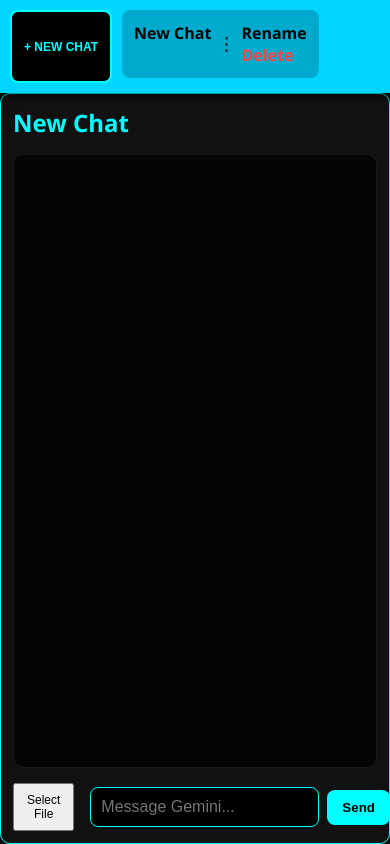
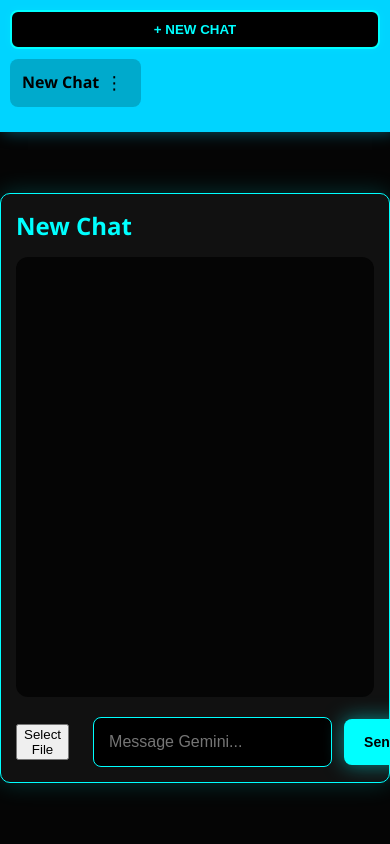
Before and after one commit to noam132/AiEditsBeta, a website: page index.html in a window 390 px wide. Shown: the top 844 px of the page. Drawn offline with Linux system fonts and the light colour scheme.

Commit message:
Update style.css

```diff
--- a/style.css
+++ b/style.css
@@ -1,15 +1,13 @@
-/* --- GLOBAL STYLES --- */
 body {
-    background: #050505; /* Deeper black for better neon contrast */
-    font-family: 'Segoe UI', system-ui, -apple-system, sans-serif;
+    background: #050505;
+    font-family: 'Segoe UI', sans-serif;
     margin: 0;
     display: flex;
     height: 100vh;
     color: #fff;
-    overflow: hidden; /* Prevents ugly double scrollbars */
+    overflow: hidden;
 }
 
-/* --- SIDEBAR (PC View) --- */
 #sidebar {
     width: 260px;
     background: #00d4ff;
@@ -17,19 +15,20 @@ body {
     flex-direction: column;
     padding: 20px;
     box-shadow: 4px 0 15px rgba(0, 212, 255, 0.4);
-    transition: transform 0.3s ease;
-    z-index: 100;
+    box-sizing: border-box;
 }
 
+/* NEON NEW CHAT BUTTON */
 #newChatBtn {
     background: #000;
     color: #00ffff;
     border: 2px solid #00ffff;
-    padding: 12px;
+    padding: 15px;
     border-radius: 8px;
     cursor: pointer;
     font-weight: bold;
     margin-bottom: 20px;
+    transition: 0.3s;
     text-transform: uppercase;
     box-shadow: 0 0 10px rgba(0, 255, 255, 0.2);
 }
@@ -40,28 +39,18 @@ body {
     box-shadow: 0 0 20px #00ffff;
 }
 
-/* --- MAIN CHAT AREA --- */
-.main-content {
-    flex: 1;
-    display: flex;
-    flex-direction: column;
-    align-items: center;
-    justify-content: center;
-    padding: 20px;
-    width: 100%;
-}
-
 .container {
     background: #111;
-    padding: 20px;
-    border-radius: 15px;
-    width: 100%;
-    max-width: 900px; /* Wider for PC */
+    padding: 25px;
+    border-radius: 20px;
+    width: 90%;
+    max-width: 900px;
     height: 85vh;
-    box-shadow: 0 0 25px rgba(0, 255, 255, 0.1);
+    box-shadow: 0 0 25px rgba(0, 255, 255, 0.2);
     border: 1px solid #00ffff;
     display: flex;
     flex-direction: column;
+    margin: auto;
     box-sizing: border-box;
 }
 
@@ -69,99 +58,90 @@ body {
     flex: 1;
     overflow-y: auto;
     background: #050505;
-    padding: 15px;
-    border-radius: 10px;
-    margin-bottom: 15px;
-    border: 1px solid #1a1a1a;
+    padding: 20px;
+    border-radius: 12px;
+    margin-bottom: 20px;
 }
 
-/* --- INPUT AREA --- */
 .input-area {
     display: flex;
-    gap: 10px;
+    gap: 12px;
     align-items: center;
 }
 
 #messageInput {
     flex: 1;
-    padding: 14px;
+    padding: 15px;
     background: #000;
     border: 1px solid #00ffff;
     color: #fff;
     border-radius: 8px;
     outline: none;
-    font-size: 16px; /* Prevents iOS from zooming in on focus */
+    font-size: 16px; /* Prevents mobile zoom */
 }
 
 #sendBtn {
-    padding: 12px 30px;
+    padding: 15px 45px;
     background: #00ffff;
     color: #000;
     border: none;
     border-radius: 8px;
     font-weight: bold;
+    font-size: 18px;
     cursor: pointer;
-    transition: 0.2s;
+    box-shadow: 0 0 20px rgba(0, 255, 255, 0.5);
 }
 
-#sendBtn:hover {
-    transform: scale(1.05);
-    background: #fff;
+.chat-options-menu {
+    display: none;
+    position: absolute;
+    right: 5px;
+    top: 45px;
+    background: #161b22;
+    border: 1px solid #00ffff;
+    border-radius: 8px;
+    z-index: 1000;
+    min-width: 120px;
 }
 
-/* --- MOBILE RESPONSIVENESS --- */
+.chat-options-menu div { padding: 12px; cursor: pointer; }
+.chat-options-menu div:hover { background: #00ffff; color: #000; }
+
+/* --- MOBILE RESPONSIVENESS ADDITION --- */
 @media (max-width: 768px) {
     body {
-        flex-direction: column; /* Sidebar goes on top, chat on bottom */
+        flex-direction: column; /* Stacks everything vertically */
+        overflow-y: auto;
     }
 
     #sidebar {
         width: 100%;
         height: auto;
         padding: 10px;
-        flex-direction: row; /* Chats scroll left-to-right on mobile */
-        overflow-x: auto;
-        box-shadow: 0 4px 10px rgba(0, 0, 0, 0.5);
     }
 
     #newChatBtn {
-        margin-bottom: 0;
-        margin-right: 10px;
-        font-size: 12px;
-        white-space: nowrap;
+        margin-bottom: 10px;
+        padding: 10px;
     }
 
     #chatList {
         display: flex;
         flex-direction: row;
-        gap: 8px;
-    }
-
-    .main-content {
-        padding: 10px;
-        height: calc(100vh - 80px); /* Fits remaining space */
+        overflow-x: auto;
+        gap: 10px;
+        padding-bottom: 10px;
     }
 
     .container {
-        height: 100%;
+        width: 100%;
+        height: 70vh; /* Leaves room for the sidebar above */
         border-radius: 10px;
-        padding: 12px;
-    }
-
-    .input-area {
-        gap: 8px;
-    }
-
-    #messageInput {
-        padding: 10px;
+        padding: 15px;
     }
 
     #sendBtn {
-        padding: 10px 15px;
-    }
-
-    .custom-file-upload {
-        padding: 8px 12px;
-        font-size: 12px;
+        padding: 15px 20px;
+        font-size: 14px;
     }
 }
```
